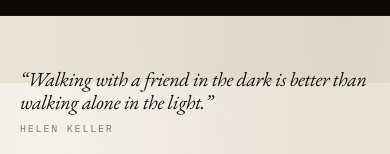
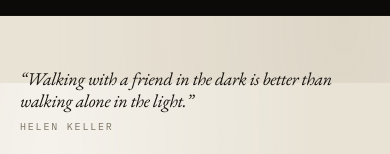
Before and after one commit to reubstock/thisismolotov, a plain HTML site: page index.html in a window 390 px wide. Shown: the part 761-915 px from the top of the page. Drawn offline with nearby package versions, Linux system fonts and the light colour scheme.

Commit message:
Smaller, top-aligned quotes above the two letters

```diff
--- a/index.html
+++ b/index.html
@@ -83,8 +83,8 @@ body{
 
 /* ---------- column quotes ---------- */
 .col-quote{
-  margin:0 0 22px;align-self:end;
-  font-size:clamp(20px,3.4vw,44px);line-height:1.12;
+  margin:0 0 22px;align-self:start;
+  font-size:clamp(18px,2.5vw,32px);line-height:1.18;
   font-style:italic;font-weight:400;letter-spacing:-.018em;
 }
 .q-cite{
@@ -302,7 +302,7 @@ footer a{color:var(--ink-3)}
   .masthead .wrap{flex-wrap:wrap;gap:14px}
   .hero-grid{grid-template-columns:minmax(0,1fr);gap:0}
   .hero-grid > *{grid-column:1 !important;grid-row:auto !important}
-  .col-quote{align-self:start;margin-top:30px}
+  .col-quote{margin-top:30px}
   .doc p{font-size:18.5px}
 }
 </style>
```
